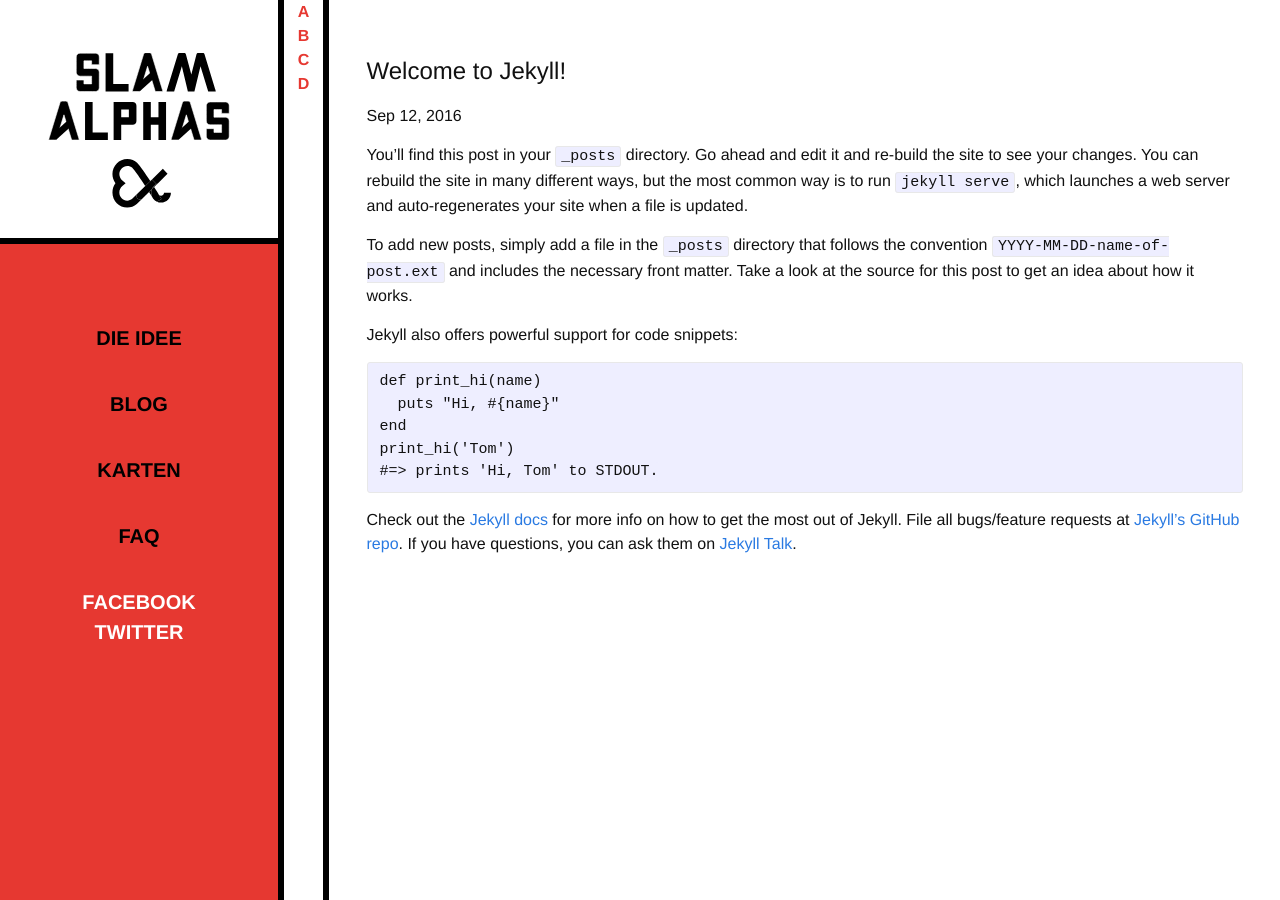
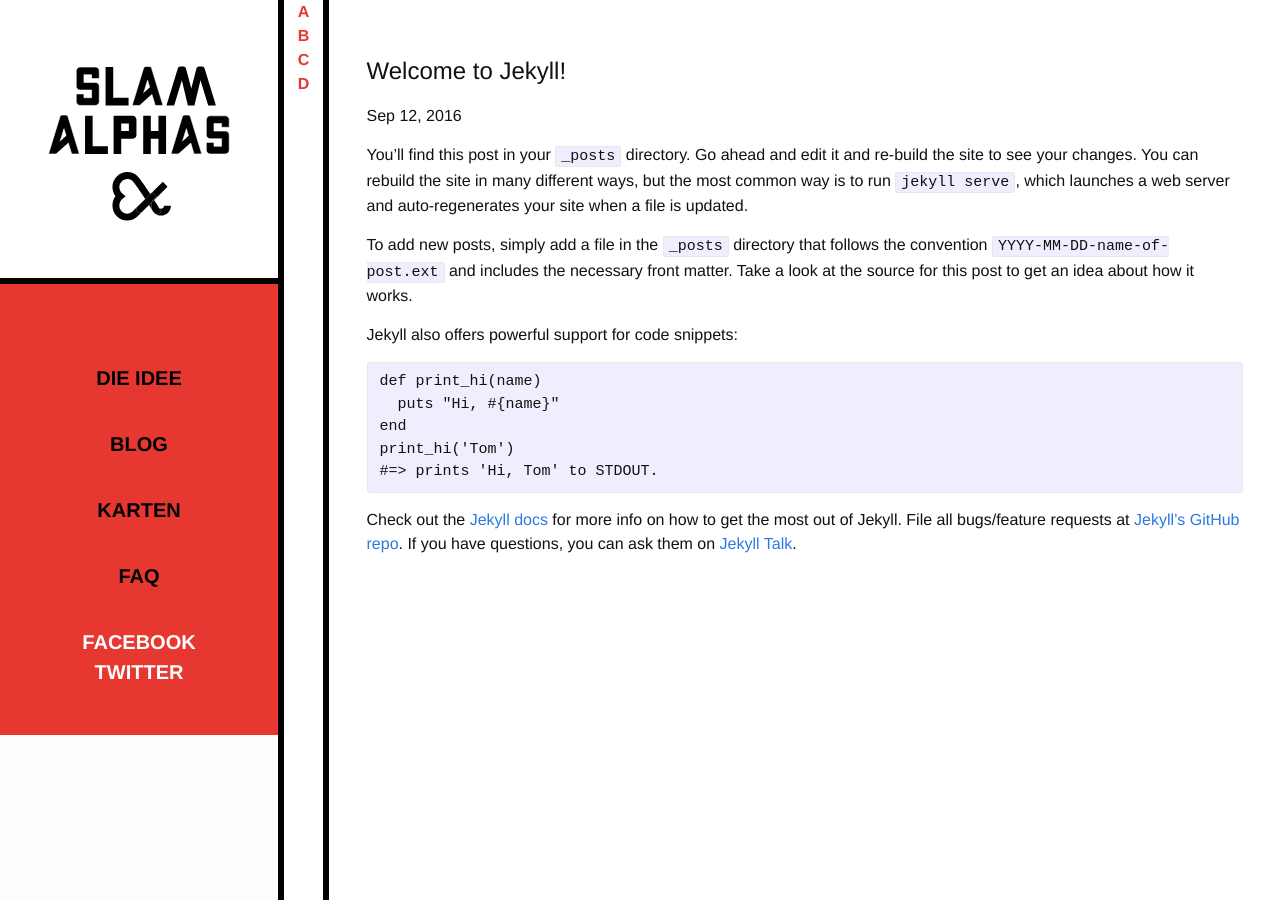
Before and after one commit to lislis/slam-alphas-prototyp, a Jekyll site: the page built from _posts/2016-09-12-welcome-to-jekyll.markdown, in a window 1280 px wide. Built offline with Jekyll 4.4.1, drawn with Linux system fonts in a browser that asks for light colours.

Commit message:
add responsive styles

```diff
--- a/_layouts/default.html
+++ b/_layouts/default.html
@@ -7,7 +7,7 @@
     <div class="l-wrapper">
       <header class="l-header">
         <div class="l-logo">
-          <h1 clas="logo">
+          <h1 class="logo">
             <a href="/" title="Slam Alphas">
               <span class="logo-name">Slam Alphas</span>
               <span class="logo-symbol" aria-hidden="true"></span>
--- a/_sass/_layout.sass
+++ b/_sass/_layout.sass
@@ -1,18 +1,40 @@
+$break-m: 800px
+
 
 .l-wrapper
-  display: flex
-  height: 100vh
+  border: 6px solid black
+  @media (min-width: $on-laptop)
+    display: flex
+    height: 100vh
+    border: none
 
 .l-header
-  display: flex
-  flex: 0 0 284px
-  flex-flow: column nowrap
-  border-right: 6px solid black
+  @media (min-width: $on-laptop)
+    flex: 0 1 100%
+    flex-flow: column nowrap
+    flex: 0 0 284px
+    border-right: 6px solid black
 
 .l-logo
-  flex: 0 0 244px
+  flex: 0 0 100%
   background-color: white
   border-bottom: 6px solid black
+  height: 70px
+  display: flex
+  flex-flow: row-reverse
+  background-color: #5bd8d0
+  a
+    display: flex
+    flex-direction: row
+    height: 70px
+  @media (min-width: $on-laptop)
+    background-color: white
+    flex: 0 0 244px
+    height: 284px
+
+    a
+      display: inherit
+      height: auto
 
 .l-navigation
   flex-grow: 1
@@ -21,8 +43,9 @@
 
 .l-alphabet
   background-color: white
-  border-right: 6px solid black
   flex: 0 0 45px
+  @media (min-width: $on-laptop)
+    border-right: 6px solid black
 
   //display: none
 
@@ -36,14 +59,17 @@
   padding: 53px 37px
   margin-right: auto
   margin-left: auto
-  display: flex
-  overflow: scroll
+  @media (min-width: $on-laptop)
+    display: flex
+    overflow: scroll
 
 .col-2
-  flex: 0 1 66%
-  padding-right: 74px
+  @media (min-width: $on-laptop)
+    flex: 0 1 66%
+    padding-right: 74px
 .col-1
-  flex: 0 0 33%
+  @media (min-width: $on-laptop)
+    flex: 0 0 33%
 
 .title-main
   text-transform: uppercase
@@ -80,7 +106,6 @@
     color: white
 
 .l-alphabet
-
   ul
     padding: 0
     margin: 0
--- a/_sass/_logo.sass
+++ b/_sass/_logo.sass
@@ -1,33 +1,57 @@
 .logo
   margin-bottom: 0
+  flex: 1 0 60%
+  background-color: white
 
 .logo-name
   background:
     image: url(/assets/logo.svg)
-    size: 134% auto
-    position: center center
+    size: 140px auto
+    position: center 38%
     repeat: no-repeat
   display: block
-  width: 182px
-  height: 134px
-  margin: 53px auto 0
+  height: 70px
+  flex: 1 0 60%
   text-indent: 999%
   overflow: hidden
   white-space: nowrap
+  border-right: 6px solid black
+  border-left: 6px solid black
+  @media (min-width: $on-laptop)
+    width: 182px
+    height: 134px
+    margin: 53px auto 0
+    background-size: 134% auto
+    background-position: center 38%
+    border: none
 
 .logo-symbol
   background:
     image: url(/assets/alphaherz.svg)
-    size: 107% auto
-    position: 2px center
+    size: 160% auto
+    position: 45% 54%
     repeat: no-repeat
   display: block
-  width: 182px
-  height: 52px
-  margin: -30px auto 0
+  flex: 0 100px
+  height: 70px
   text-indent: 999%
   overflow: hidden
   white-space: nowrap
+  @media (min-width: $on-laptop)
+    margin: -17px auto 0
+    width: 182px
+    height: 52px
+    background:
+      size: 107% auto
+      position: 2px center
 
 .logo-burger
-  display: none
+  border: none
+  border-top: 6px solid black
+  background: white
+  height: 41px
+  align-self: flex-end
+  flex: 0 0 70px
+  cursor: pointer
+  @media (min-width: $on-laptop)
+    display: none
```
